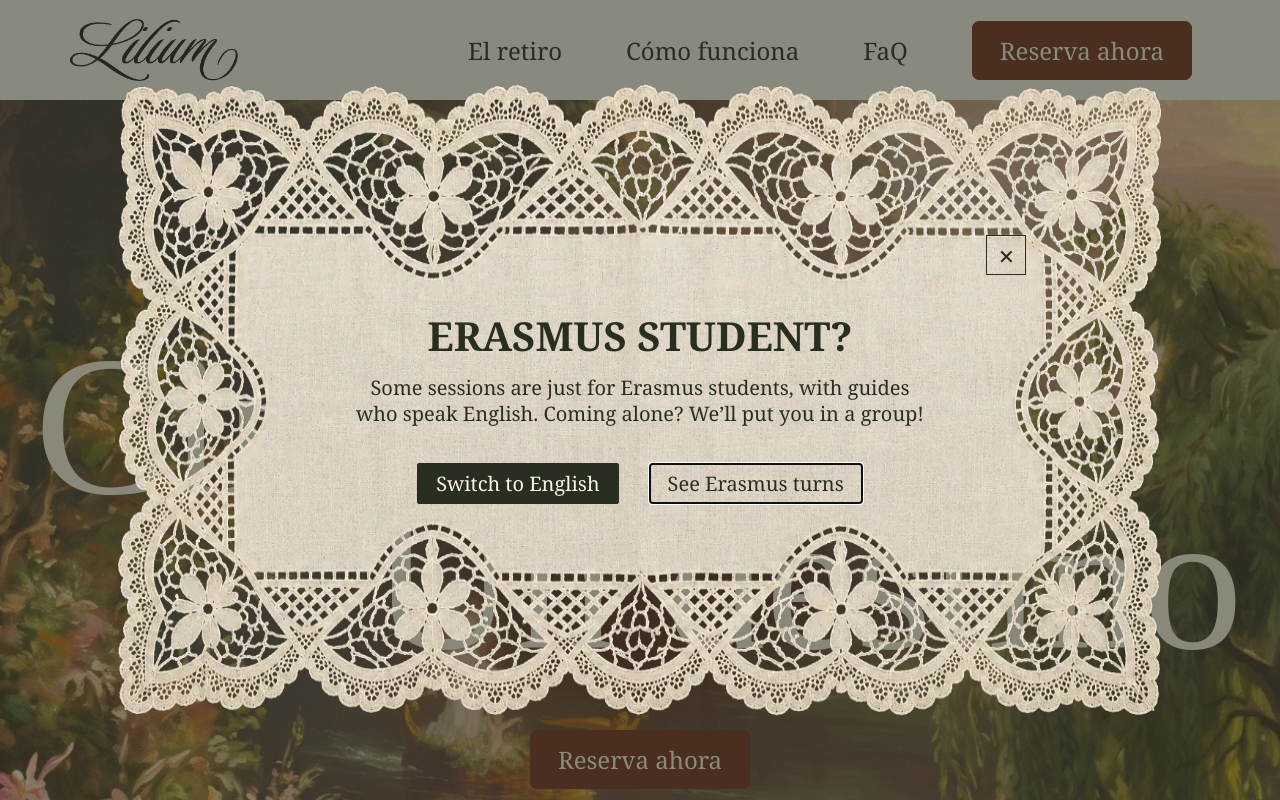
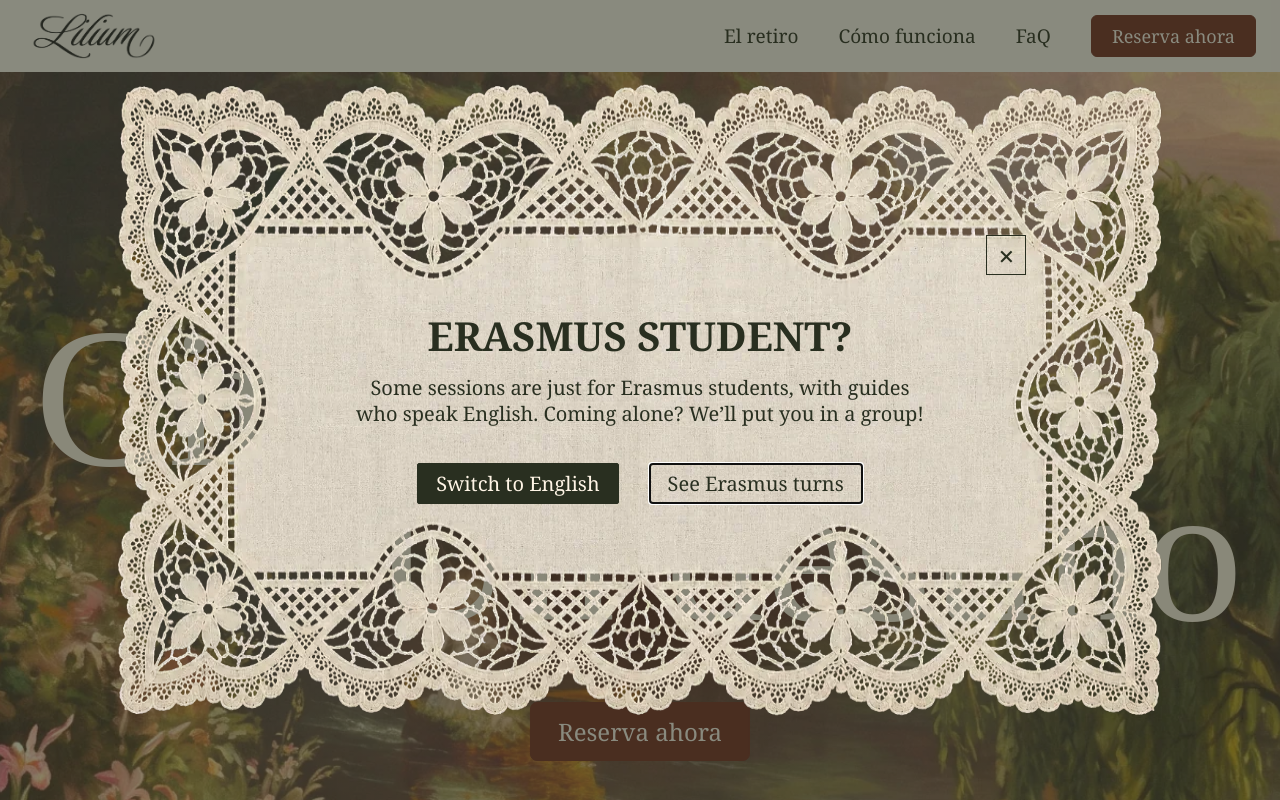
Before and after one commit to luciasedeno-cmd/lilium, a Next.js app: page /inicio in a window 1280 px wide. Shown: the top 800 px of the page. Built offline with nearby package versions, Linux system fonts and the light colour scheme; a web font is replaced by a local one.

Commit message:
Home: cabecera más fina, degradado suave entre «¿Cómo reservar?» y los pasos, y preguntas frecuentes que se abren sin saltos
Co-Authored-By: Claude Opus 5.5 <noreply@anthropic.com>
Claude-Session: https://claude.ai/code/session_011x6Pd4uCHTkSnCVmozSCi1

```diff
--- a/app/estilos/home.css
+++ b/app/estilos/home.css
@@ -16,13 +16,33 @@ body:has(.header) {
   display: flex;
   align-items: center;
   justify-content: space-between;
-  height: 100px;
-  padding: 0 calc(50% - 720px + 168px) 0 calc(50% - 720px + 14px);
+  /* Más fina que en el diseño original: 72 px de alto y márgenes laterales cortos */
+  height: 72px;
+  padding: 0 max(24px, calc(50% - 680px));
   background: var(--fondo);
   transition: box-shadow 0.3s;
 }
 
 /* Al bajar por la página, una sombra suave separa la cabecera del contenido */
+/* Logo y botón de la cabecera, más pequeños */
+.header .logo {
+  width: 150px;
+  height: 72px;
+}
+
+.header .logo img {
+  left: 0;
+  top: -6px;
+  width: 140px;
+  height: 84px;
+}
+
+.header__nav .boton-reserva {
+  padding: 8px 20px;
+  border-radius: 6px;
+  font-size: 18px;
+}
+
 .header.is-bajado {
   box-shadow: 0 1px 0 rgba(41, 47, 32, 0.08), 0 6px 18px rgba(41, 47, 32, 0.08);
 }
@@ -31,15 +51,15 @@ body:has(.header) {
 #paraiso,
 #como-funciona,
 #faq {
-  scroll-margin-top: 100px;
+  scroll-margin-top: 72px;
 }
 
 .header__nav {
   display: flex;
   align-items: center;
-  gap: 64px;
+  gap: 40px;
   font-family: var(--font-baskerville);
-  font-size: 24px;
+  font-size: 19px;
   color: var(--verde-oscuro);
 }
 
@@ -217,20 +237,18 @@ body:has(.header) {
 }
 
 /* ---------- ¿Cómo reservar? ---------- */
-/* La parte crema se queda pegada bajo la cabecera mientras la roja (.pasos) sube por encima y la tapa. */
+/* La parte crema pasa a la roja con un degradado suave: así se ven a la vez el título y los pasos. */
 .como-bloque {
   position: relative;
 }
 
 .como-reservar {
-  position: sticky;
-  top: 100px; /* alto de la cabecera */
-  z-index: 0;
   display: flex;
   flex-direction: column;
   align-items: center;
   gap: 30px;
-  padding: 17px 16px 70px;
+  padding: 17px 16px 150px;
+  background: linear-gradient(to bottom, var(--fondo-oscuro) 0%, var(--fondo-oscuro) 50%, #ecd2c1 66%, #b06a5a 85%, var(--terracota) 100%);
   color: var(--terracota);
   text-align: center;
 }
@@ -632,8 +650,9 @@ body:has(.header) {
 /* ---------- Preguntas frecuentes ---------- */
 .faq {
   position: relative;
-  /* Crece con el número de preguntas (mínimo, la altura del diseño) */
-  min-height: 754px;
+  /* Altura con sitio para la pregunta abierta más larga: así abrir/cerrar no mueve el resto de la página */
+  min-height: 830px;
+  overflow-anchor: none;
   padding: 93px 0 80px;
   background:
     linear-gradient(134.83deg, rgba(41, 47, 32, 0.31) 12.318%, rgba(255, 245, 230, 0.31) 29.818%, rgba(115, 47, 35, 0.31) 50.965%),
@@ -675,49 +694,64 @@ body:has(.header) {
 .faq__lista {
   display: flex;
   flex-direction: column;
-  gap: 17px;
+  gap: 8px;
 }
 
+/* Cada pregunta mantiene siempre el mismo margen: al abrirse solo se despliega la respuesta
+   (sin cambios bruscos de tamaño, para que nada «salte») */
 .faq__item {
   display: flex;
   flex-direction: column;
-  gap: 17px;
+  gap: 8px;
 }
 
 .faq__caja {
-  padding: 0 9.5px;
-  transition: background-color 0.25s;
+  padding: 8px 12px;
+  border-radius: 3px;
+  background: rgba(255, 250, 242, 0);
+  transition: background-color 0.35s ease;
 }
 
-.faq__item.is-open {
-  gap: 1px;
+.faq__caja:hover {
+  background: rgba(255, 250, 242, 0.12);
 }
 
 .faq__item.is-open .faq__caja {
-  min-height: 93px;
-  padding: 8px 13px;
-  background: rgba(255, 250, 242, 0.47);
+  background: rgba(255, 250, 242, 0.22);
 }
 
 .faq__pregunta {
   display: flex;
   justify-content: space-between;
+  align-items: center;
   width: 100%;
   gap: 16px;
   font-family: var(--font-baskervville);
   font-size: 16px;
   color: var(--fondo);
   text-align: left;
+  cursor: pointer;
 }
 
+/* El «+» gira hasta formar una «×» al abrir */
 .faq__signo {
+  flex: none;
   font-family: var(--font-inter);
+  font-size: 18px;
+  line-height: 1;
+  transition: transform 0.35s ease;
 }
 
+.faq__item.is-open .faq__signo {
+  transform: rotate(45deg);
+}
+
+/* La respuesta se despliega y aparece poco a poco */
 .faq__respuesta {
   display: grid;
   grid-template-rows: 0fr;
-  transition: grid-template-rows 0.25s;
+  opacity: 0;
+  transition: grid-template-rows 0.4s ease, opacity 0.3s ease;
 }
 
 .faq__respuesta p {
@@ -725,12 +759,28 @@ body:has(.header) {
   max-width: 448px;
   font-family: var(--font-inter);
   font-size: 13px;
+  line-height: 1.45;
   color: #fff;
+}
+
+/* El espacio de arriba va dentro del texto para que también se despliegue suave */
+.faq__respuesta p::before {
+  content: "";
+  display: block;
+  height: 8px;
 }
 
 .faq__item.is-open .faq__respuesta {
   grid-template-rows: 1fr;
-  margin-top: 10px;
+  opacity: 1;
+}
+
+@media (prefers-reduced-motion: reduce) {
+  .faq__respuesta,
+  .faq__signo,
+  .faq__caja {
+    transition: none;
+  }
 }
 
 .faq__linea {
@@ -791,12 +841,12 @@ body:has(.header) {
 
 @media (max-width: 1200px) {
   .header {
-    padding: 0 24px 0 0;
+    padding: 0 24px;
   }
 
   .header__nav {
-    gap: 32px;
-    font-size: 20px;
+    gap: 28px;
+    font-size: 18px;
   }
 
   .hero__titulo {
@@ -900,6 +950,7 @@ body:has(.header) {
 
   .faq {
     height: auto;
+    min-height: 880px;
     padding: 80px 24px;
   }
 
@@ -927,7 +978,7 @@ body:has(.header) {
   }
 
   .como-reservar {
-    top: 72px; /* alto de la cabecera en el móvil */
+    padding-bottom: 110px;
   }
 
   .header .logo {
@@ -945,7 +996,7 @@ body:has(.header) {
   #paraiso,
   #como-funciona,
   #faq {
-    scroll-margin-top: 72px;
+    scroll-margin-top: 64px;
   }
 
   /* Botón de tres rayas que se convierte en ✕ al abrir el menú */
```
Also changed, not shown: 1 other file (tests, documents, lock files or other folders).
